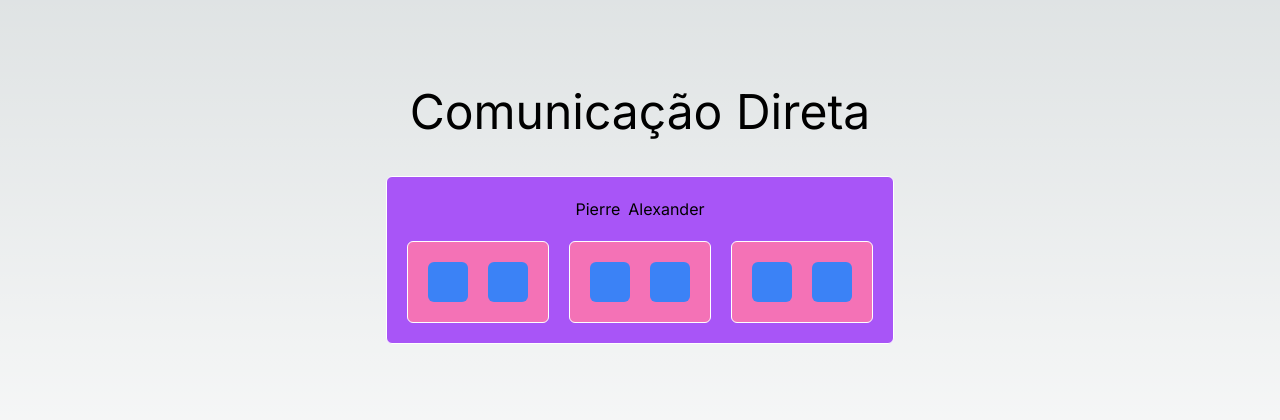
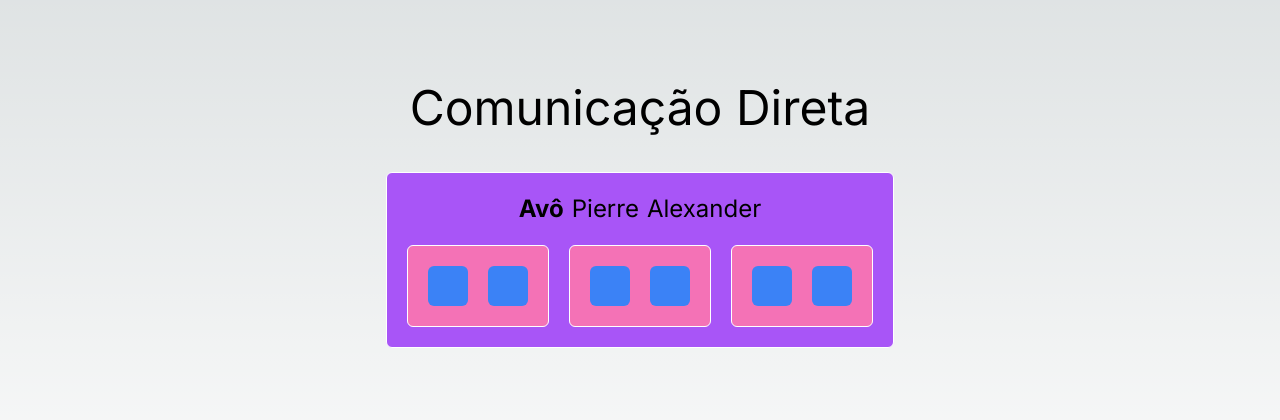
Before and after one commit to etizel/framework-react, a Next.js app: page /comunicacao in a window 1280 px wide. Shown: the part 184-604 px from the top of the page. Built offline with nearby package versions, Linux system fonts and the light colour scheme.

Commit message:
tailwind - props

```diff
--- a/src/app/components/comunicacao/direta/Avo.tsx
+++ b/src/app/components/comunicacao/direta/Avo.tsx
@@ -13,7 +13,8 @@ export default function Avo(props: AvoProps) {
     bg-purple-500 border border-white rounded-md
     `}
     >
-      <div className="flex justify-center gap-2">
+      <div className="flex justify-center gap-2 text-2xl">
+        <span className="font-bold">Avô</span>
         <span>{props.nome}</span>
         <span>{props.sobrenome}</span>
       </div>
```
